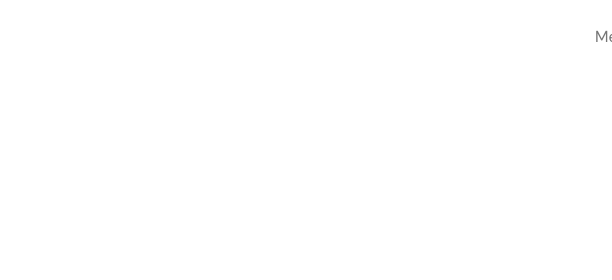
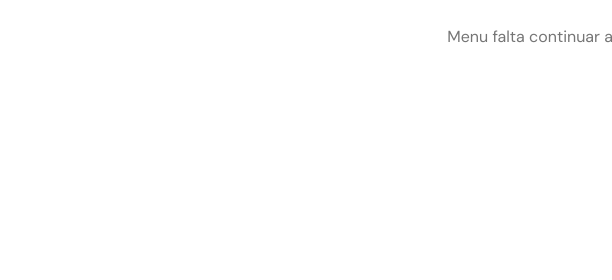
Before and after one commit to GustavoNeery/Projeto-nlw, a plain HTML site: page index.html in a window 1280 px wide. Shown: the top 280 px of the page, 668-1280 px from the left. Drawn offline with Linux system fonts and the light colour scheme.

Commit message:
informação no menu

```diff
--- a/index.html
+++ b/index.html
@@ -16,7 +16,7 @@
         <header id="header">
             <nav class="container">
                 <a class="logo" href="#">Beautysalon</a>
-                <div class="menu">Menu</div>
+                <div class="menu">Menu falta continuar aqui</div>
             </nav>
         </header>
         <main>
```
